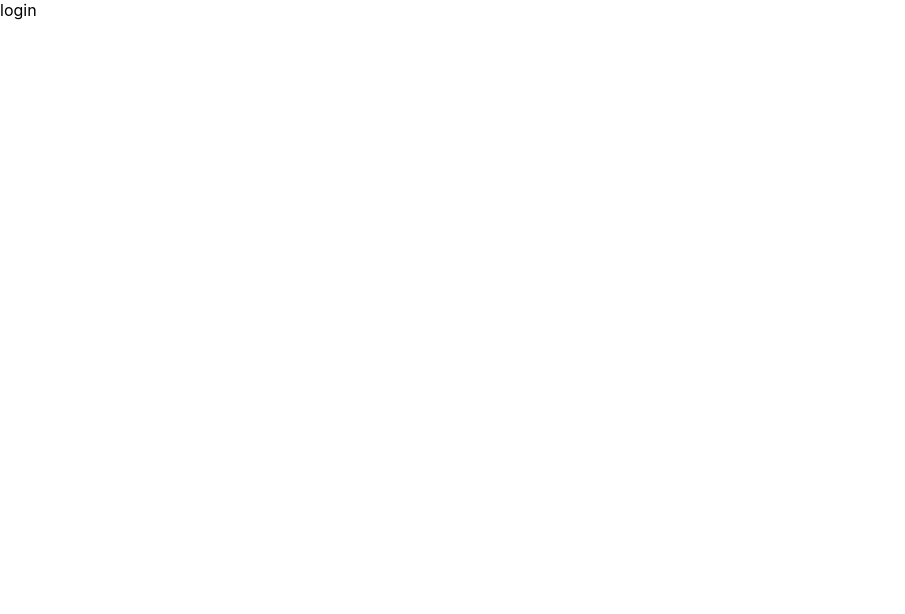
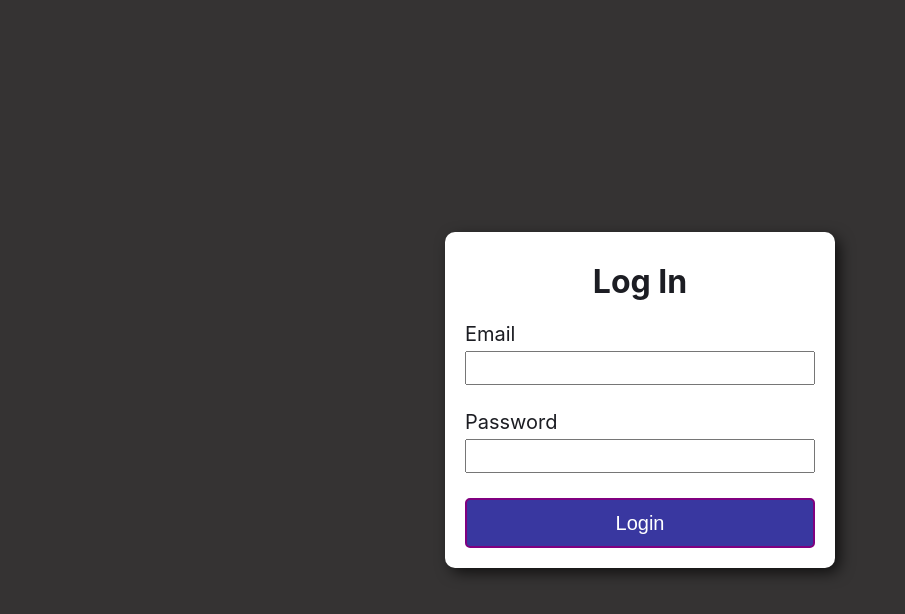
Before and after one commit to jubi020/asian-doramas, a React (Create React App) app in the folder client/: page /login in a window 1280 px wide. Shown: the top 614 px of the page, without its empty margins (0-905 px from the left). Built offline with nearby package versions, Linux system fonts and the light colour scheme.

Commit message:
added the css to login

```diff
--- a/client/package.json
+++ b/client/package.json
@@ -9,6 +9,7 @@
     "axios": "^0.27.2",
     "bootstrap": "^5.1.3",
     "react": "^18.1.0",
+    "react-bootstrap": "^2.4.0",
     "react-dom": "^18.1.0",
     "react-redux": "^8.0.1",
     "react-router-dom": "^6.3.0",
--- /dev/null
+++ b/client/src/components/login/login.css
@@ -0,0 +1,50 @@
+.w-100{
+    width: 100% !important;
+}
+.container{
+   display: flex;
+   align-items: center;
+   justify-content: center;
+   background-color: rgb(53, 51, 51);
+   min-height: 100vh;
+}
+.login{
+    background-color: white;
+    box-shadow: 5px 5px 15px -1px rgba(0,0,0,0.75);
+    padding: 20px;
+    border-radius: 10px;
+    color: rgb(28, 29, 35);
+}
+
+button{
+    border-radius: 5px;
+    height: 50px;
+    background-color: rgb(57, 55, 160);
+    color: white;
+    border: 2px solid purple;
+    font-size: 20px;
+}
+button:hover{
+    transform: scale(1.005);
+    background-color: rgb(66, 120, 213);
+    color: white;
+    font-weight: 600;
+    transition: 0.2s ease-in-out;
+}
+
+.login-heading{
+    text-align: center;
+    margin-top: 10px;
+}
+.form{
+    margin-bottom: 5px;
+    font-size: 20px;
+    display: flex;
+    flex-direction: column;
+}
+.form-el{
+   margin-top: 5px;
+   height: 30px;
+   font-size: 18px;
+   padding: 0 6px;
+}
--- a/client/src/components/login/login.js
+++ b/client/src/components/login/login.js
@@ -1,7 +1,26 @@
 import React from 'react';
+import {Form, Container} from 'react-bootstrap';
+import "../login/login.css";
+import "bootstrap";
 
 export default function Login() {
   return (
-    <div>login</div>
-  )
-};
+    <div className="container">
+            <div className='login w-100' style={{maxWidth : "350px"}}>
+                <h1 className='login-heading'>Log In</h1>
+                <Form>
+                    <Form.Group id='email' className='form'>
+                        <Form.Label >Email</Form.Label>
+                        <Form.Control type='email' className='form-el' required />
+                    </Form.Group>
+                    <br />
+                    <Form.Group id='password' className='form'>
+                        <Form.Label >Password</Form.Label>
+                        <Form.Control type='password' className='form-el' required />
+                    </Form.Group>
+                    <br />
+                    <button className='w-100 mt-4 rounded signup--button' type='submit'>Login</button>
+                </Form>
+            </div>
+        </div>
+)};
```
Also changed, not shown: 1 other file (tests, documents, lock files or other folders).
